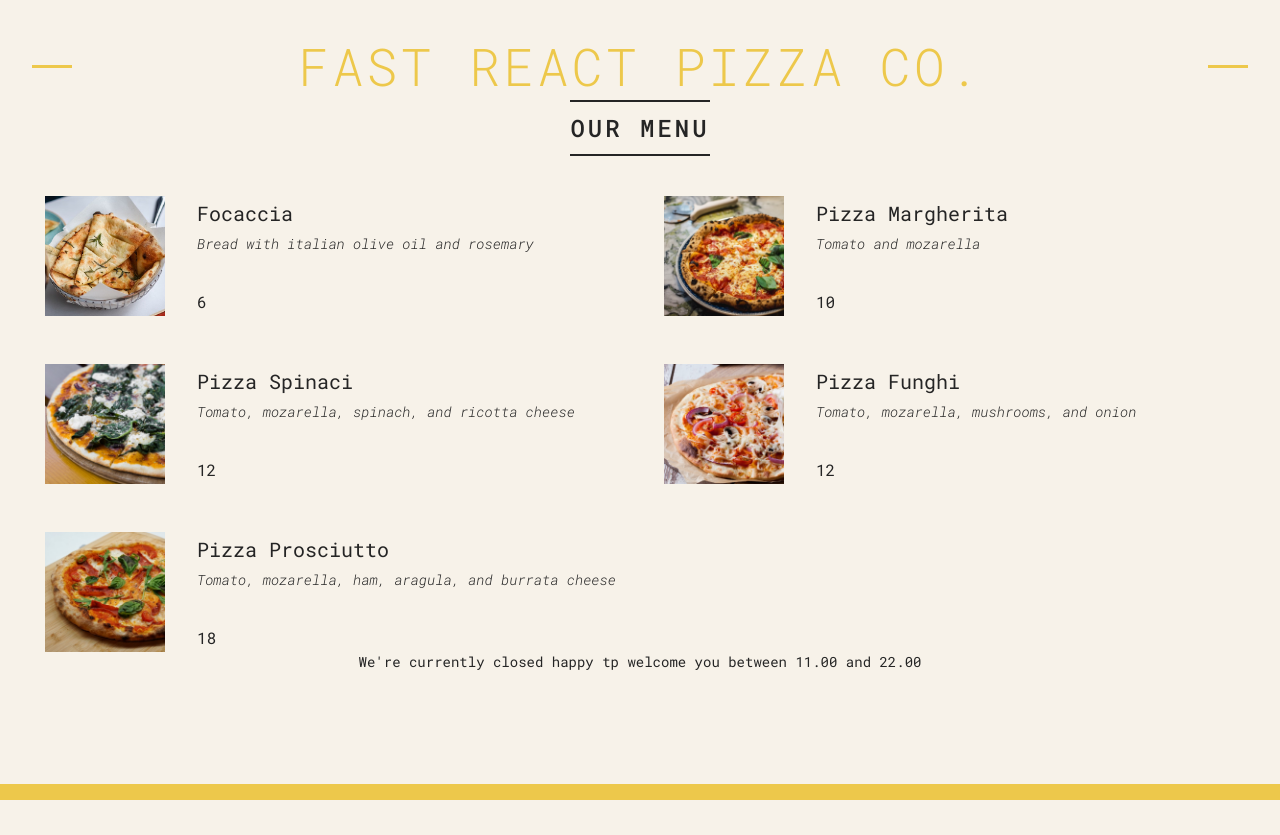
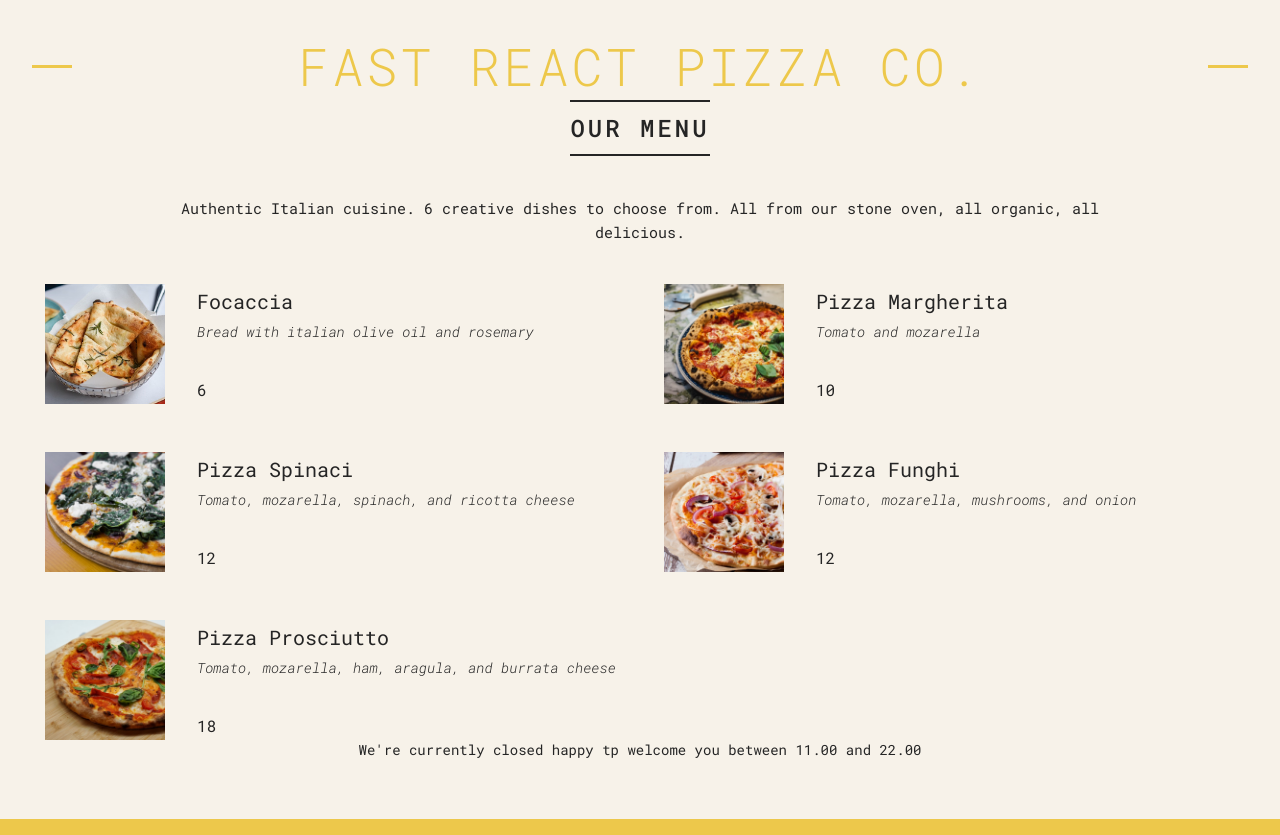
Before and after one commit to Huertz/pizza-menu, a React (Vite) app: page / in a window 1280 px wide. Before the commit the page ends 800 px from the top, so only its background shows below. Built offline with nearby package versions, Linux system fonts and the light colour scheme.

Commit message:
frangment <> </>

```diff
--- a/src/main.jsx
+++ b/src/main.jsx
@@ -76,6 +76,11 @@
       <h2>Our Menu</h2>
 
       {numPizzas > 0 ? (
+        <>
+          <p>
+            Authentic Italian cuisine. 6 creative dishes to choose from. All
+            from our stone oven, all organic, all delicious.
+          </p>
           <ul className='pizzas'>
             {pizzaData.map((pizza) => (
               <Pizza
@@ -84,6 +89,7 @@
               />
             ))}
           </ul>
+        </>
       ) : (
         <p>We're still working on our menu. Please come back later</p>
       )}
```
Lines whose indentation alone changed are shown as unchanged.
